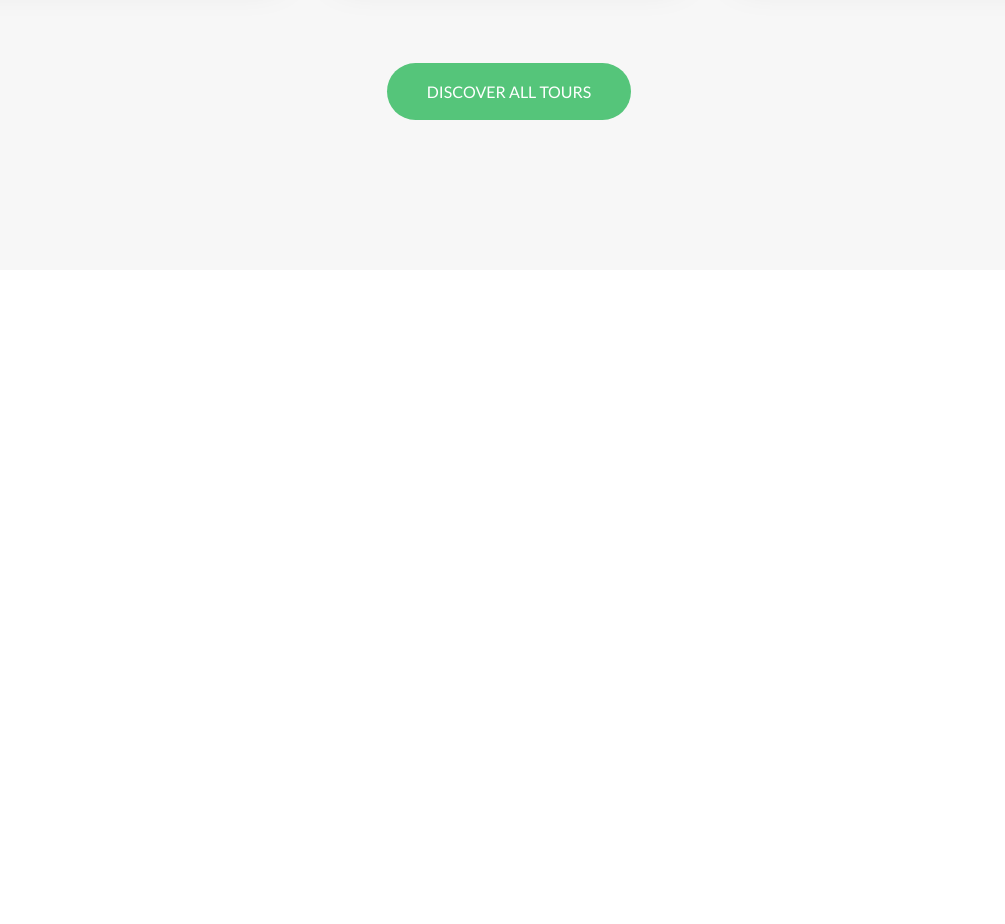
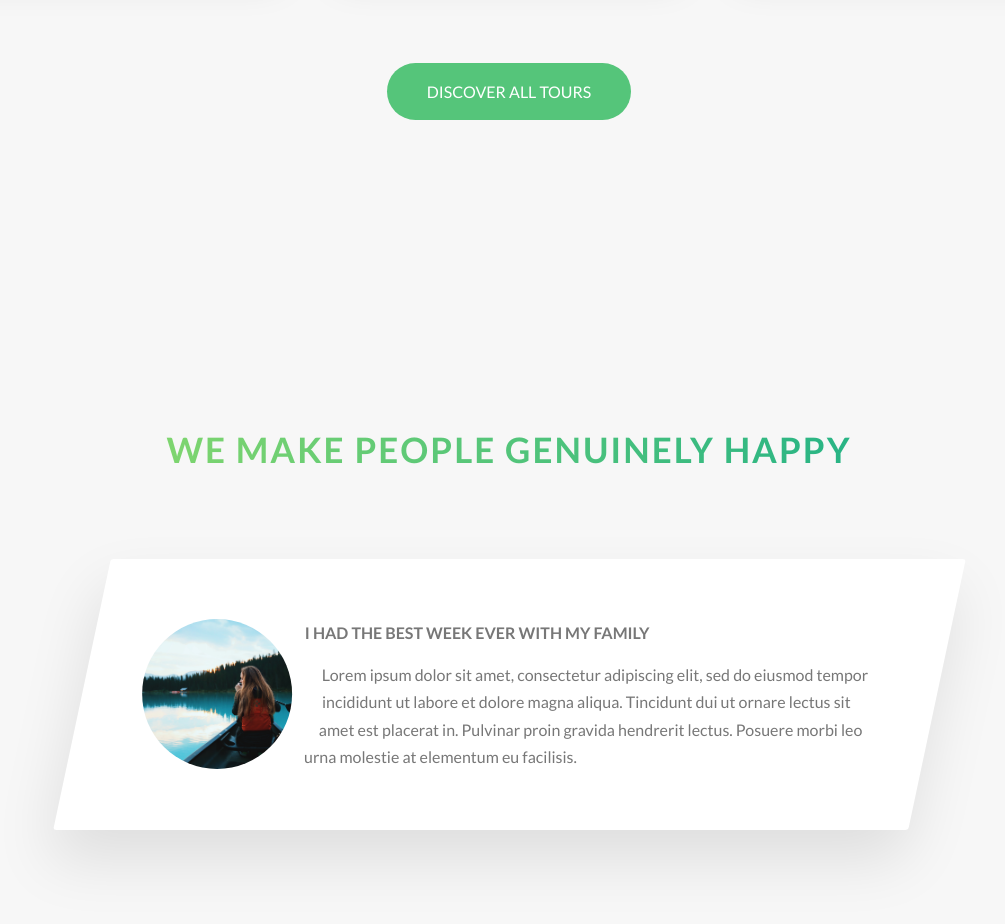
Before and after one commit to nicolasvarone/natours, a website: page index.html in a window 1280 px wide. Shown: the part 3032-3956 px from the top of the page, without its empty margins (131-1136 px from the left). Before the commit the page ends 3332 px from the top, so only its background shows below. Drawn offline with Linux system fonts and the light colour scheme.

Commit message:
Create card Stories section

```diff
--- a/index.html
+++ b/index.html
@@ -195,6 +195,24 @@
                     <a href="#" class="btn btn--green">Discover all tours</a>
                 </div>
             </section>
+
+            <section class="section-stories">
+                <div class="u-center-text u-margin-bottom-big">
+                    <h2 class="heading-secondary">We make people genuinely happy</h2>
+                </div>
+
+                <div class="row">
+                    <div class="story">
+                        <figure class="story__shape">
+                            <img src="img/nat-8.jpg" alt="Person on a tour" class="story__img">
+                        </figure>
+                        <div class="story__text">
+                            <h3 class="heading-tertiary u-margin-bottom-small">I had the best week ever with my family</h3>
+                            <p>Lorem ipsum dolor sit amet, consectetur adipiscing elit, sed do eiusmod tempor incididunt ut labore et dolore magna aliqua. Tincidunt dui ut ornare lectus sit amet est placerat in. Pulvinar proin gravida hendrerit lectus. Posuere morbi leo urna molestie at elementum eu facilisis.</p>
+                        </div>
+                    </div>
+                </div>
+            </section>
         </main>
         <!--
         <section class="grid-test">
--- a/package.json
+++ b/package.json
@@ -4,7 +4,7 @@
   "description": "Landing page for natours",
   "main": "index.js",
   "scripts": {
-    "compile:sass": "node-sass sass/main.scss css/style.css -w"
+    "compile_sass": "sass sass/main.scss css/style.css --watch"
   },
   "repository": {
     "type": "git",
@@ -15,8 +15,7 @@
   "bugs": {
     "url": "https://github.com/NicolasVarone/natours/issues"
   },
-  "homepage": "https://github.com/NicolasVarone/natours#readme",
   "devDependencies": {
-    "node-sass": "^4.13.1"
+    "sass": "^1.26.3"
   }
 }
--- /dev/null
+++ b/sass/components/_story.scss
@@ -0,0 +1,30 @@
+.story {
+  width: 75%;
+  margin: 0 auto;
+  box-shadow: 0 3rem 6rem rgba($color-black, .1);
+  background-color: $color-white;
+  border-radius: 3px;
+  padding: 6rem;
+  padding-left: 9rem;
+  font-size: $default-font-size;
+  transform: skewX(-12deg);
+
+  &__shape {
+    width: 15rem;
+    height: 15rem;
+    float: left;
+    -webkit-shape-outside: circle(50% at 50% 50%);
+    shape-outside: circle(50% at 50% 50%);
+    -webkit-clip-path: circle(50% at 50% 50%);
+    clip-path: circle(50% at 50% 50%);
+    transform: translateX(-3rem) skewX(12deg);
+  }
+
+  &__img {
+    height: 100%;
+  }
+
+  &__text {
+    transform: skewX(12deg);
+  }
+}
--- a/sass/main.scss
+++ b/sass/main.scss
@@ -11,6 +11,7 @@
 @import "components/card";
 @import "components/composition";
 @import "components/feature-box";
+@import "components/story";
 
 @import "layout/grid";
 @import "layout/header";
--- a/sass/pages/_home.scss
+++ b/sass/pages/_home.scss
@@ -25,3 +25,8 @@
   padding: 25rem 0 15rem 0;
   margin-top: -10rem;
 }
+
+.section-stories {
+  background-color: $color-grey-light-1;
+  padding: 15rem 0;
+}
```
Also changed, not shown: css/style.css, 2 other files.
